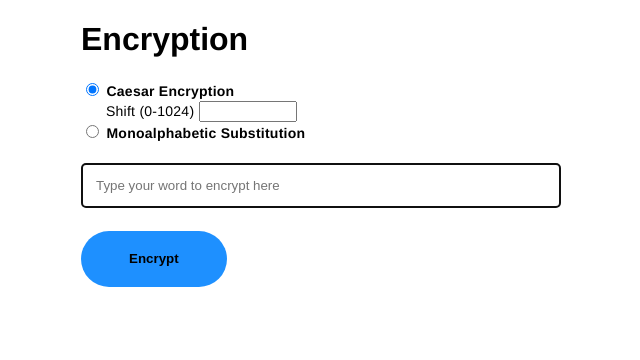
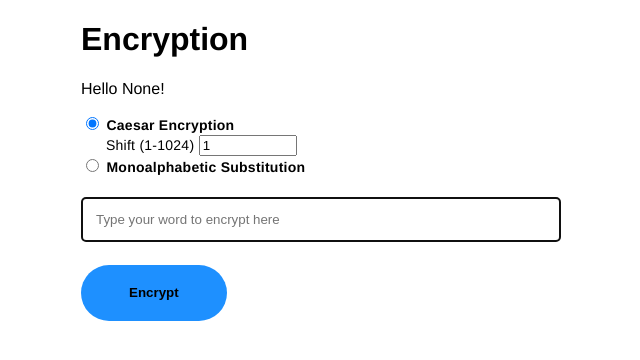
Before and after one commit to ninabohm/encrypt-app, a Flask app: page /encryption in a window 1280 px wide. Shown: the top 360 px of the page, without its empty margins (334-974 px from the left). Run offline with Flask 2, Linux system fonts and the light colour scheme.

Commit message:
add user to encryption template

```diff
--- a/templates/encryption.html
+++ b/templates/encryption.html
@@ -11,14 +11,15 @@
 </head>
 <body>
 <h1>Encryption</h1>
+<p>Hello {{user}}!</p>
 <form class="encryption-form" action="/result" method="POST">
     <div>
         <input id="caesar" type="radio" name="encryption_base" value="caesar" checked>
         <label class="label-1" for="caesar">Caesar Encryption</label>
     </div>
     <div>
-        <label class="label-2" for="shift">Shift (0-1024)</label>
-        <input class="form-number" id="shift" type="number" name="shift" min="0" max="1024">
+        <label class="label-2" for="shift">Shift (1-1024)</label>
+        <input class="form-number" id="shift" type="number" name="shift" min="1" max="1024" value="1">
     </div>
     <div>
         <input id="mono" type="radio" name="encryption_base" value="mono">
--- a/templates/index.html
+++ b/templates/index.html
@@ -11,10 +11,10 @@
 </head>
 <body>
     <h1>Welcome to encrypt-app!</h1>
-    <form class="login-form" action="/encryption" method="GET">
+    <form class="login-form" action="/encryption" method="POST">
         <div>
-            <label class="label-1" for="username">Username</label>
-            <input id="username" type="text" class="form-control" required autofocus placeholder="username"><br>
+            <label class="label-1" for="user">Username</label>
+            <input id="user" name="user" type="text" class="form-control" required autofocus><br>
         </div>
         <br>
         <div>
--- a/webapp.py
+++ b/webapp.py
@@ -12,9 +12,13 @@ def index():
     return render_template("index.html")
 
 
-@app.route("/encryption", methods=['GET'])
+@app.route("/encryption", methods=['GET', 'POST'])
 def encryption():
-    return render_template("encryption.html")
+    user_name = request.form.get("user")
+    return render_template(
+        "encryption.html",
+        user=user_name
+    )
 
 
 @app.route("/result", methods=['POST'])
```
